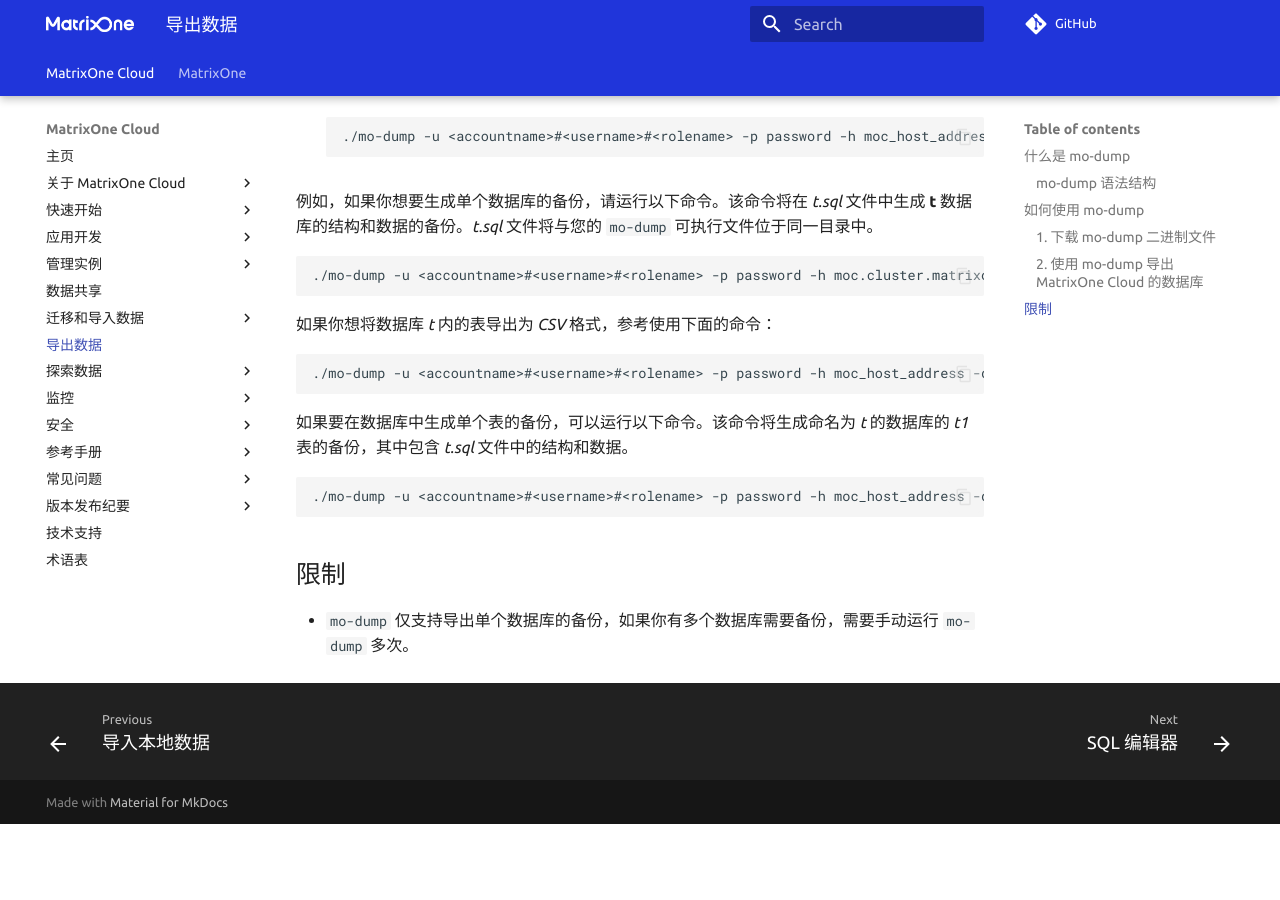
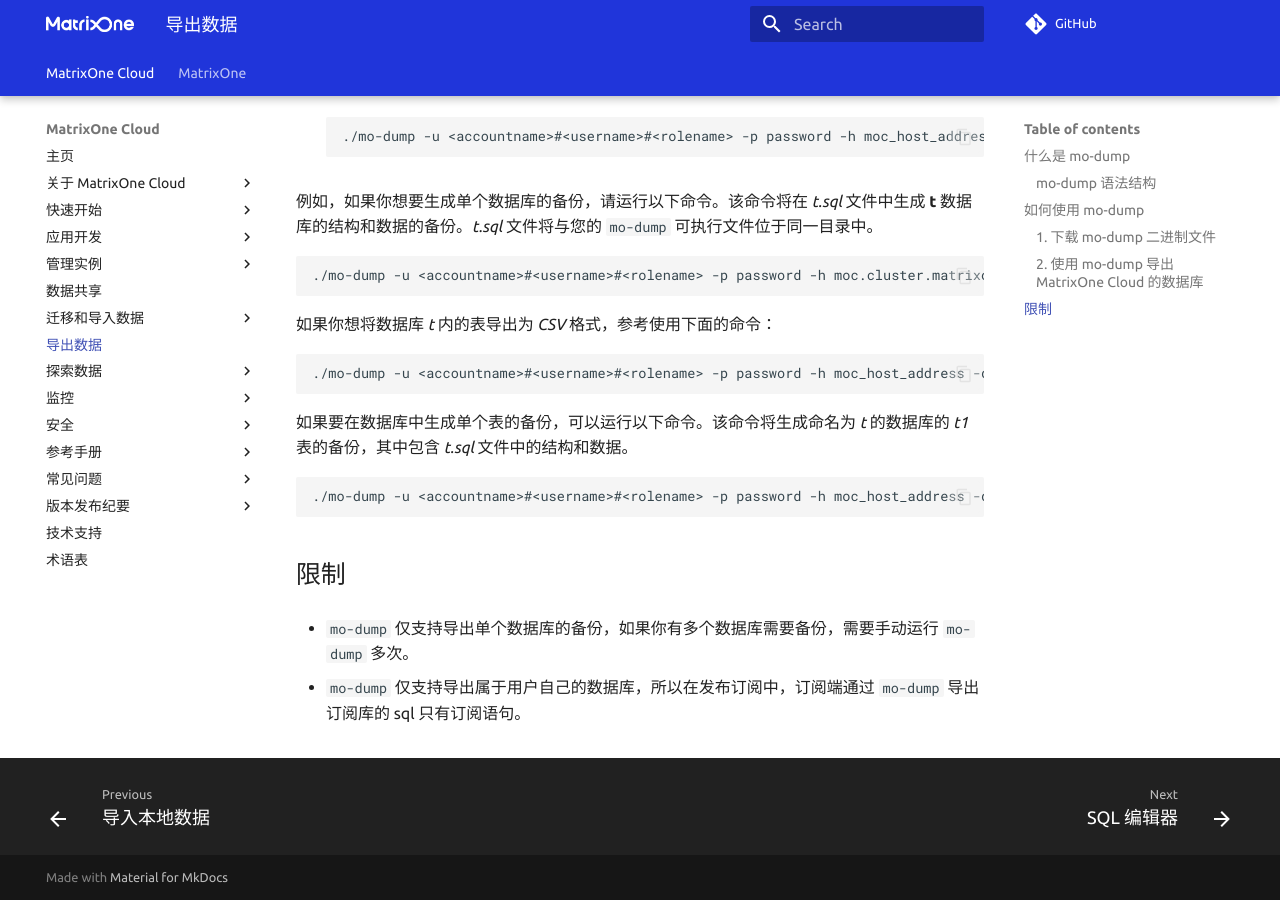
Before and after one commit to yangj1211/moc-docs, an MkDocs documentation site: the page built from docs/MatrixOne-Cloud/App-Develop/export-data/modump.md, in a window 1280 px wide and 900 px high, scrolled down 1862 px. Built offline with MkDocs 1.6.1 and Material for MkDocs 9.7.7, drawn with Linux system fonts in a browser that asks for light colours; comment, search, counter and statistics services are not loaded; the version menu is left out; before the commit the page ends 2686 px from its top, so only the background shows below that.

Commit message:
add explanation for mo-dump restrictions

```diff
--- a/docs/MatrixOne-Cloud/App-Develop/export-data/modump.md
+++ b/docs/MatrixOne-Cloud/App-Develop/export-data/modump.md
@@ -84,3 +84,5 @@
 ## 限制
 
 - `mo-dump` 仅支持导出单个数据库的备份，如果你有多个数据库需要备份，需要手动运行 `mo-dump` 多次。
+
+- `mo-dump` 仅支持导出属于用户自己的数据库，所以在发布订阅中，订阅端通过 `mo-dump` 导出订阅库的 sql 只有订阅语句。
```
